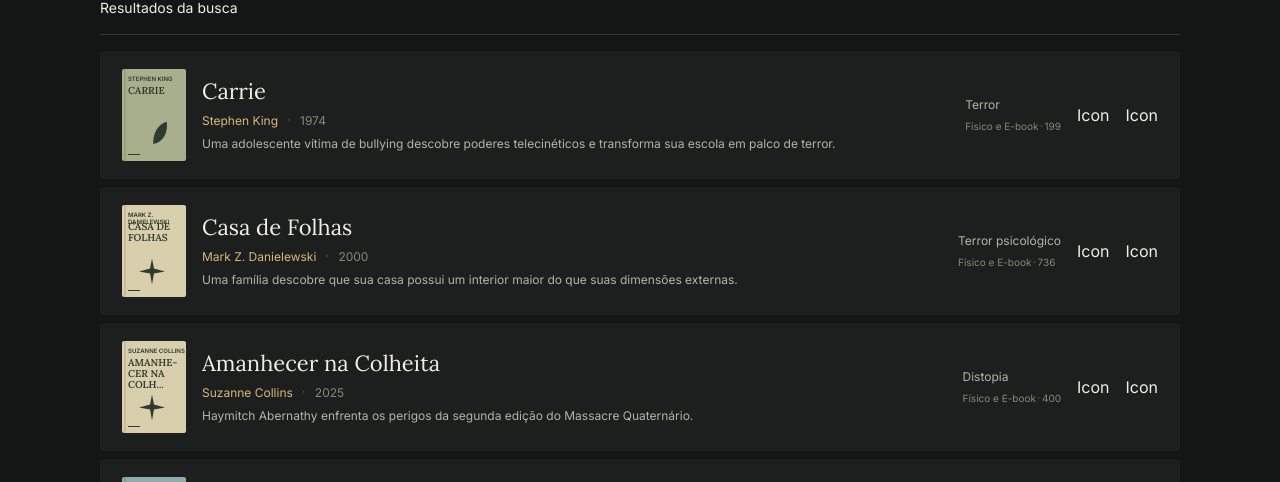
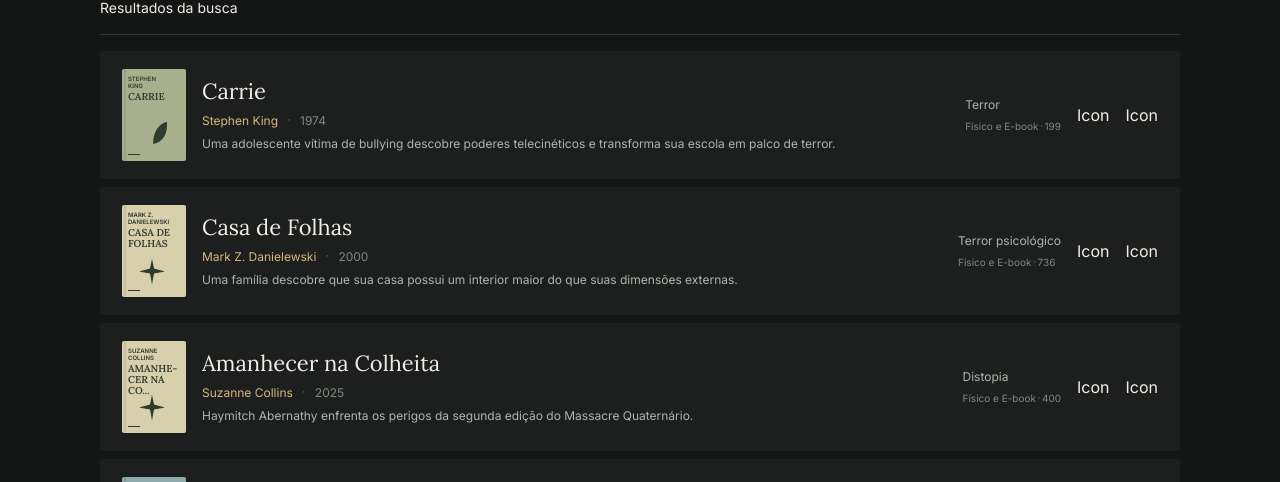
Before and after one commit to fernandoortolan/filtro-de-lista-react, a React (Vite) app: page / in a window 1280 px wide. Shown: the part 295-777 px from the top of the page. Built offline with nearby package versions, Linux system fonts and the light colour scheme.

Commit message:
style: ajusta posicionamento do nome do autor e título do livro no display da capa

```diff
--- a/src/App.css
+++ b/src/App.css
@@ -257,11 +257,18 @@ main {
   bottom: 12px;
 }
 
+.book__display-author-and-title {
+  display: flex;
+  flex-direction: column;
+  gap: 2px;
+
+  position: absolute;
+  top: 6px;
+  left: 6px;
+}
+
 .book__cover .book__display-author,
 .book__cover .book__display-title {
-  position: absolute;
-  left: 6px;
-
   width: 90%;
 
   font-weight: 600;  /* Semi Bold */
@@ -273,16 +280,12 @@ main {
 }
 
 .book__cover .book__display-author {
-  top: 6px;
-
   font-family: var(--font-family-sans-serif);
   font-size: 6px;
   letter-spacing: 0.6;
 }
 
 .book__cover .book__display-title {
-  top: 16px;
-
   font-family: var(--font-family-serif);
   font-size: 10px;
   line-height: 110%;
--- a/src/components/BookList.jsx
+++ b/src/components/BookList.jsx
@@ -42,6 +42,7 @@ function List({ list }) {
             src={coverIllustrations[item.cover_illustration]}
             alt=""
           />
+          <div className="book__display-author-and-title">
             <span
               className="book__display-author"
               lang="pt"
@@ -54,6 +55,7 @@ function List({ list }) {
             >
               {item.display_title}
             </span>
+          </div>
         </div>
         <div className="book__information">
           <span className="book__title">
--- a/src/data/books.js
+++ b/src/data/books.js
@@ -131,17 +131,21 @@ const books = bookData.map(function(book) {
     pages
   ] = book;
 
-  const displayTitle = title.slice(0, 17).trim();
+  const displayTitle = title.slice(0, 15).trim();
+  const displayAuthor = author.slice(0, 15).trim();
 
   return {
     id: crypto.randomUUID(),
     title,
     display_title:
-      title.length > 20
+      title.length > 18
         ? displayTitle + "..."
         : title,
     author,
-    display_author: author,
+    display_author:
+      author.lenght > 18
+        ? displayAuthor + "..."
+        : author,
     publication_year,
     synopsis,
     genre,
```
Lines whose indentation alone changed are shown as unchanged.
